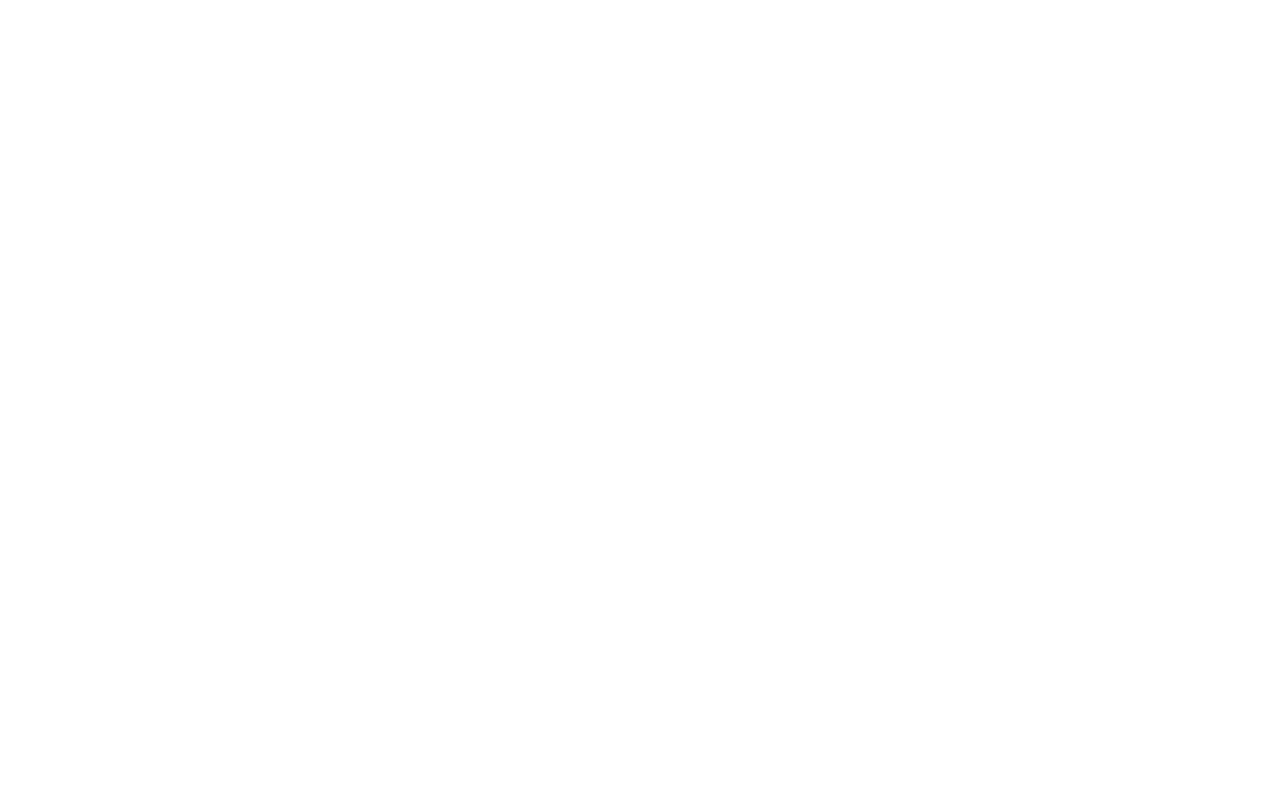
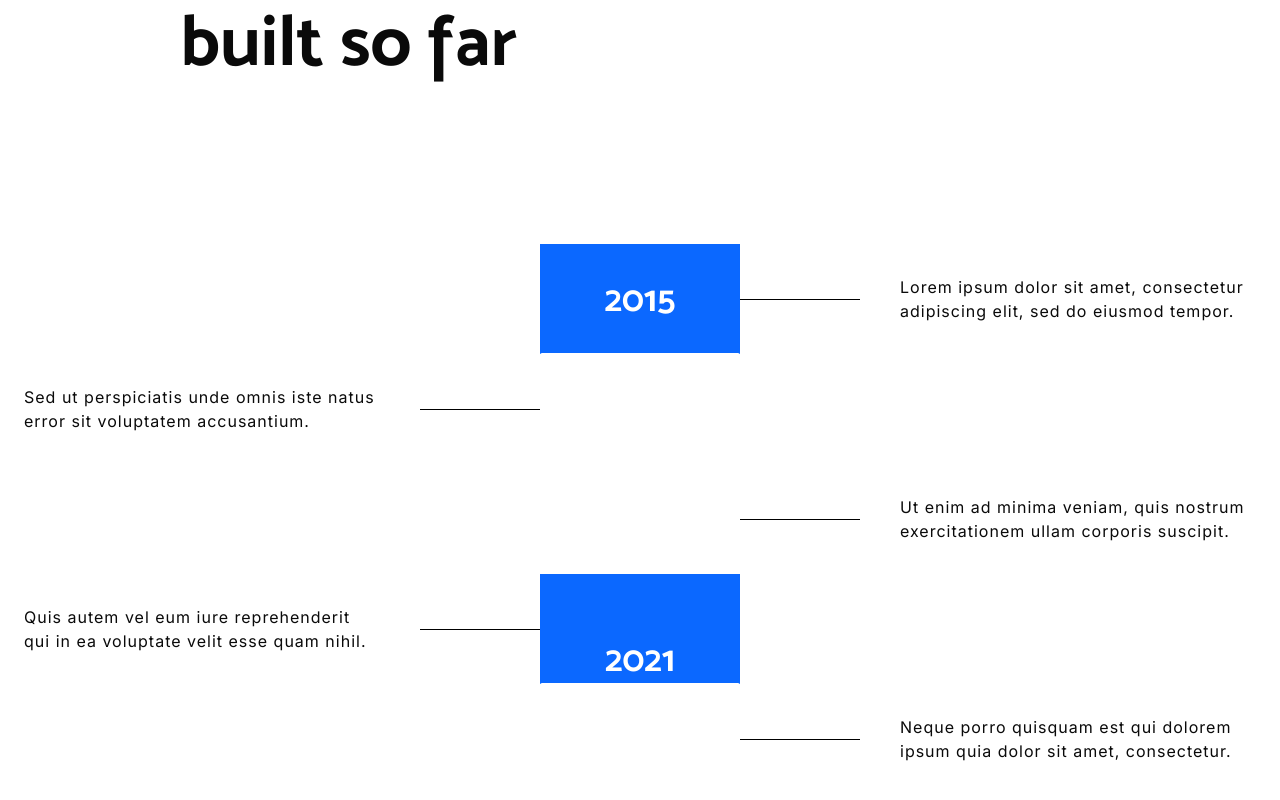
Before and after one commit to ThirstyNeuronsTeam/iceapple-website, a Next.js app: page / in a window 1280 px wide. Shown: the part 4932-5732 px from the top of the page. Before the commit the page ends 4767 px from the top, so only its background shows below. Built offline with nearby package versions, Linux system fonts and the light colour scheme.

Commit message:
our legacy section ui implement

```diff
--- a/data/home-page/home-page.json
+++ b/data/home-page/home-page.json
@@ -67,6 +67,63 @@
           "shadow": true
         }
       ]
+    },
+    "ourLegacySection": {
+      "subHeading": "Our Legacy",
+      "heading": "What we've built so far",
+      "contents": [],
+      "timeLine": [
+        {
+          "id": 1,
+          "year": "2015",
+          "description": "Lorem ipsum dolor sit amet, consectetur adipiscing elit, sed do eiusmod tempor.",
+          "bgColor": "#0B68FF",
+          "align": "right",
+          "aboveZIndex": "1",
+          "zIndex": "",
+          "alignMiddle": "center"
+        },
+        {
+          "id": 2,
+          "year": "2017",
+          "description": "Sed ut perspiciatis unde omnis iste natus error sit voluptatem accusantium.",
+          "bgColor": "#63A7FF",
+          "align": "left",
+          "aboveZIndex": "",
+          "zIndex": "1",
+          "alignMiddle": "end"
+        },
+        {
+          "id": 3,
+          "year": "2019",
+          "description": "Ut enim ad minima veniam, quis nostrum exercitationem ullam corporis suscipit.",
+          "bgColor": "#94C2FF",
+          "align": "right",
+          "aboveZIndex": "",
+          "zIndex": "2",
+          "alignMiddle": "end"
+        },
+        {
+          "id": 4,
+          "year": "2021",
+          "description": "Quis autem vel eum iure reprehenderit qui in ea voluptate velit esse quam nihil.",
+          "bgColor": "#0B68FF",
+          "align": "left",
+          "aboveZIndex": "",
+          "zIndex": "3",
+          "alignMiddle": "end"
+        },
+        {
+          "id": 5,
+          "year": "2023",
+          "description": "Neque porro quisquam est qui dolorem ipsum quia dolor sit amet, consectetur.",
+          "bgColor": "#63A7FF",
+          "align": "right",
+          "aboveZIndex": "",
+          "zIndex": "4",
+          "alignMiddle": "end"
+        }
+      ]
     }
   }
 }
--- a/src/app/page.tsx
+++ b/src/app/page.tsx
@@ -1,6 +1,7 @@
 import content from "../../data/home-page/home-page.json";
 import AboutUsSection from "@/components/home/about-us";
 import HeroSection from "@/components/home/hero-section";
+import OurLegacySection from "@/components/home/our-legacy";
 import OurServicesSection from "@/components/home/our-services";
 import React from "react";
 
@@ -10,6 +11,7 @@
       <HeroSection heroData={content.home.heroSection} />
       <AboutUsSection aboutUsData={content.home.aboutUs} />
       <OurServicesSection servicesData={content.home.ourServicesSection} />
+      <OurLegacySection legacyData={content.home.ourLegacySection} />
     </section>
   );
 };
--- a/src/components/common/heading/index.tsx
+++ b/src/components/common/heading/index.tsx
@@ -35,7 +35,7 @@
         </p>
       </div>
       <h2
-        className={`${headingWidthClass} ml-auto text-[22px] sm:text-7xl font-bold leading-none mb-2 sm:mb-11`}
+        className={`${headingWidthClass} sm:ml-auto text-[22px] sm:text-7xl font-bold leading-none mb-2 sm:mb-11`}
       >
         {headingData.heading}
       </h2>
--- /dev/null
+++ b/src/components/home/our-legacy/index.tsx
@@ -0,0 +1,107 @@
+"use client";
+import React from "react";
+import content from "../../../../data/home-page/home-page.json";
+import HeadingSectionDetail from "@/components/common/heading";
+import { useDeviceType } from "../../../../hooks/useDeviceType";
+
+type LegacyProps = {
+  legacyData: {
+    timeLine: {
+      id: number;
+      year: string;
+      description: string;
+      bgColor: string;
+      align: string;
+      zIndex: string;
+      aboveZIndex: string;
+      alignMiddle: string;
+    }[];
+  };
+};
+
+const OurLegacySection: React.FC<LegacyProps> = ({ legacyData }) => {
+  const deviceType = useDeviceType();
+
+  return (
+    <article className="relative">
+      <div className="w-full mx-auto px-5 2xl:px-0 container">
+        <div className="relative sm:pl-40 pt-0 sm:pt-20 sm:pb-15 max-w-xl text-left">
+          <HeadingSectionDetail
+            align="left"
+            headingData={content.home.ourLegacySection}
+          />
+        </div>
+      </div>
+      <div className="sm:bg-white">
+        <div className="mx-auto px-6 pb-16 pt-6 sm:py-16 container">
+          <div className="relative z-10">
+            {legacyData.timeLine.map((item) => (
+              <div key={item.id}>
+                {item.align === "right" ? (
+                  <div
+                    className={`flex flex-col w-1/2 sm:w-full ml-auto sm:grid sm:grid-cols-[1fr_auto_1fr] justify-end sm:items-center relative z-[${item.aboveZIndex}] -z-[${item.zIndex}]`}
+                  >
+                    <>
+                      <div></div>
+                      <div
+                        className={`bg-[${
+                          item.bgColor
+                        }] w-[75px] sm:w-[200px] h-[30px] sm:h-[110px] flex text-white justify-center ${
+                          deviceType === "mobile"
+                            ? "items-center"
+                            : `items-${item.alignMiddle}`
+                        } text-sm sm:text-[36px] sm:font-bold font-inter sm:font-main relative z-0 before:z-10 sm:before:content-[''] sm:before:absolute sm:before:-bottom-[54px] sm:before:border-l-[100px] sm:before:border-l-transparent sm:before:border-r-[100px] sm:before:border-r-transparent sm:before:border-t-[55px] before:border-t-[${
+                          item.bgColor
+                        }] sm:before:transform-[rotate(0deg)]`}
+                      >
+                        {item.year}
+                      </div>
+                      <div className="pl-5 sm:pl-40 pt-2 sm:pt-0 relative sm:before:content-[''] sm:before:absolute sm:before:w-[120px] sm:before:h-[1px] before:bg-[#000] sm:before:left-0 sm:before:top-0 sm:before:bottom-0 sm:before:m-auto sm:before:transform-[rotate(0deg)] border-l-black sm:border-l-none border-l-[1px] sm:border-0">
+                        <p className="text-sm sm:text-base font-inter tracking-[1px]">
+                          {item.description}
+                        </p>
+                      </div>
+                    </>
+                  </div>
+                ) : (
+                  ""
+                )}
+
+                {item.align === "left" ? (
+                  <div
+                    key={item.id}
+                    className={`flex flex-col-reverse w-1/2 sm:w-full sm:grid sm:grid-cols-[1fr_auto_1fr] sm:items-center text-right sm:text-left relative z-[${item.aboveZIndex}] -z-[${item.zIndex}]`}
+                  >
+                    <>
+                      <div className="pr-5 sm:pr-40 pt-2 sm:pt-0 relative sm:before:content-[''] sm:before:absolute sm:before:w-[120px] sm:before:h-[1px] before:bg-[#000] sm:before:right-0 sm:before:top-0 sm:before:bottom-0 sm:before:m-auto sm:before:transform-[rotate(0deg)] border-r-black sm:border-r-none border-r-[1px] sm:border-0">
+                        <p className="text-sm sm:text-base font-inter tracking-[1px]">
+                          {item.description}
+                        </p>
+                      </div>
+                      <div
+                        className={`bg-[${
+                          item.bgColor
+                        }] w-[75px] sm:w-[200px] h-[30px] sm:h-[110px] flex text-white justify-center ${
+                          deviceType === "mobile" ? "items-center" : "items-end"
+                        } ml-auto sm:ml-0 text-sm sm:text-[36px] sm:font-bold font-inter sm:font-main relative z-0 before:z-10 sm:before:content-[''] sm:before:absolute sm:before:-bottom-[54px] sm:before:border-l-[100px] sm:before:border-l-transparent sm:before:border-r-[100px] sm:before:border-r-transparent sm:before:border-t-[55px] before:border-t-[${
+                          item.bgColor
+                        }] sm:before:transform-[rotate(0deg)]`}
+                      >
+                        {item.year}
+                      </div>
+                      <div></div>
+                    </>
+                  </div>
+                ) : (
+                  ""
+                )}
+              </div>
+            ))}
+          </div>
+        </div>
+      </div>
+    </article>
+  );
+};
+
+export default OurLegacySection;
```
